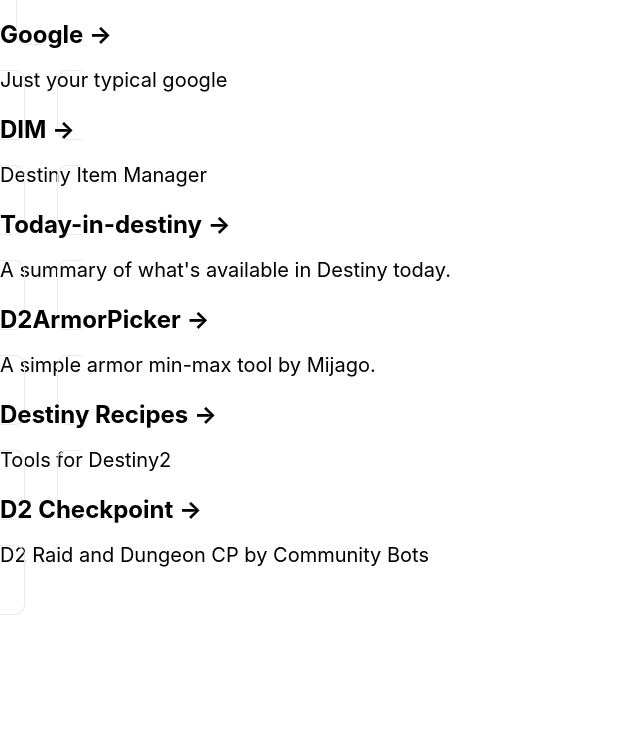
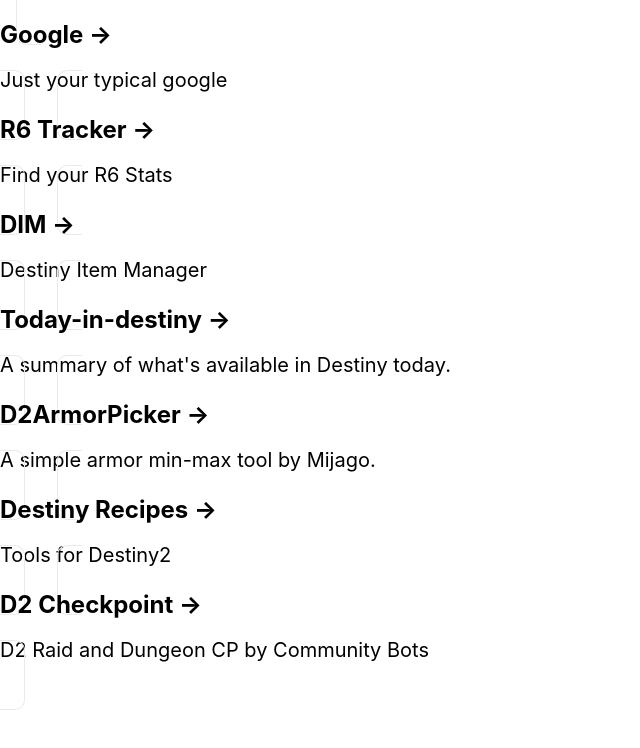
Before and after one commit to ghxst0x1/steampin, a Next.js app: page /links in a window 1280 px wide. Shown: the top 748 px of the page, without its empty margins (0-640 px from the left). Built offline with nearby package versions, Linux system fonts and the light colour scheme.

Commit message:
Added new link

```diff
--- a/data/link.js
+++ b/data/link.js
@@ -4,6 +4,11 @@
     title: "Google",
     url: "https://google.com/",
     desc: "Just your typical google",
+  },
+  {
+    title: "R6 Tracker",
+    url: "https://r6.tracker.network/",
+    desc: "Find your R6 Stats",
   },
   {
     title: "DIM",
```
